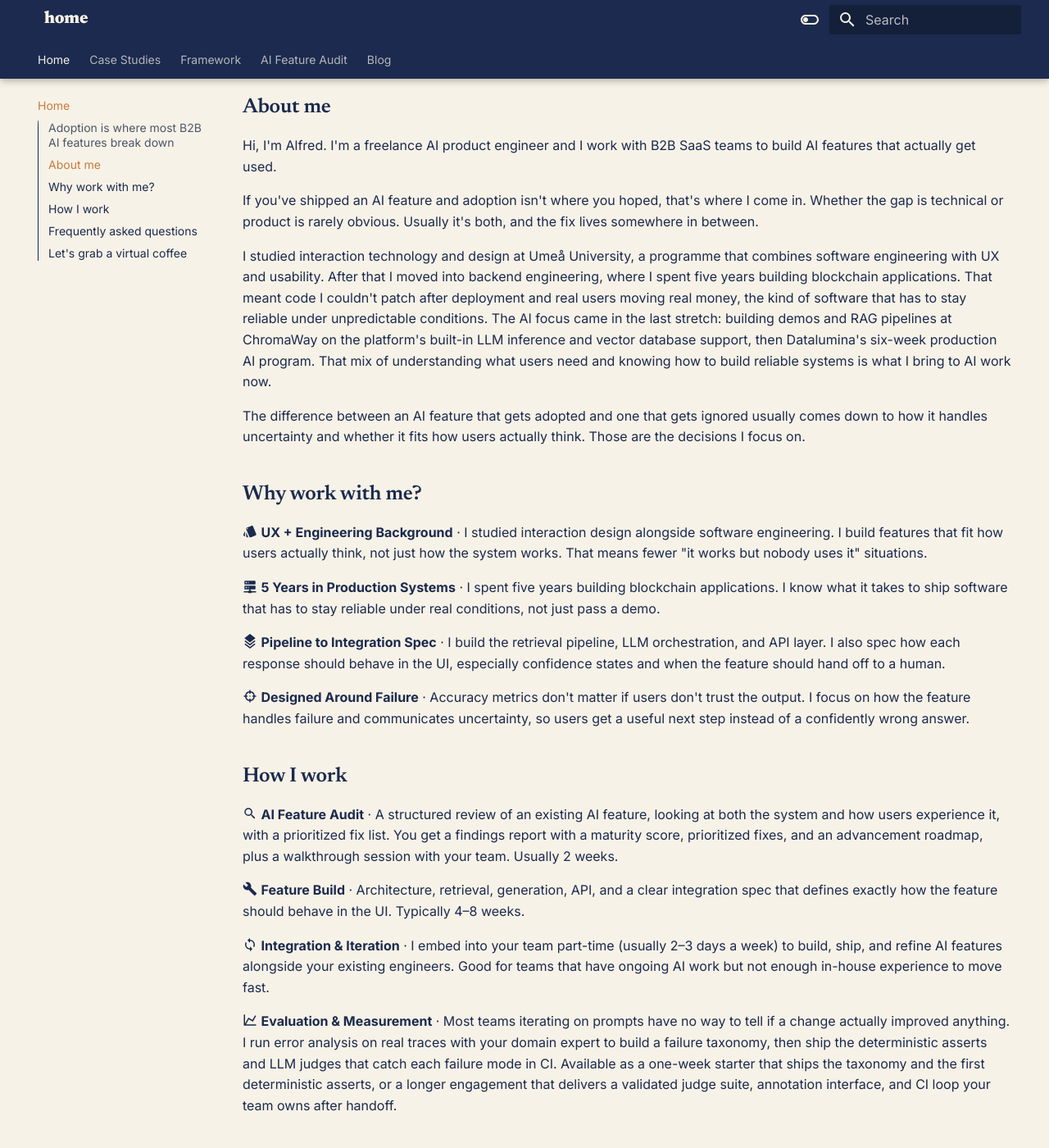
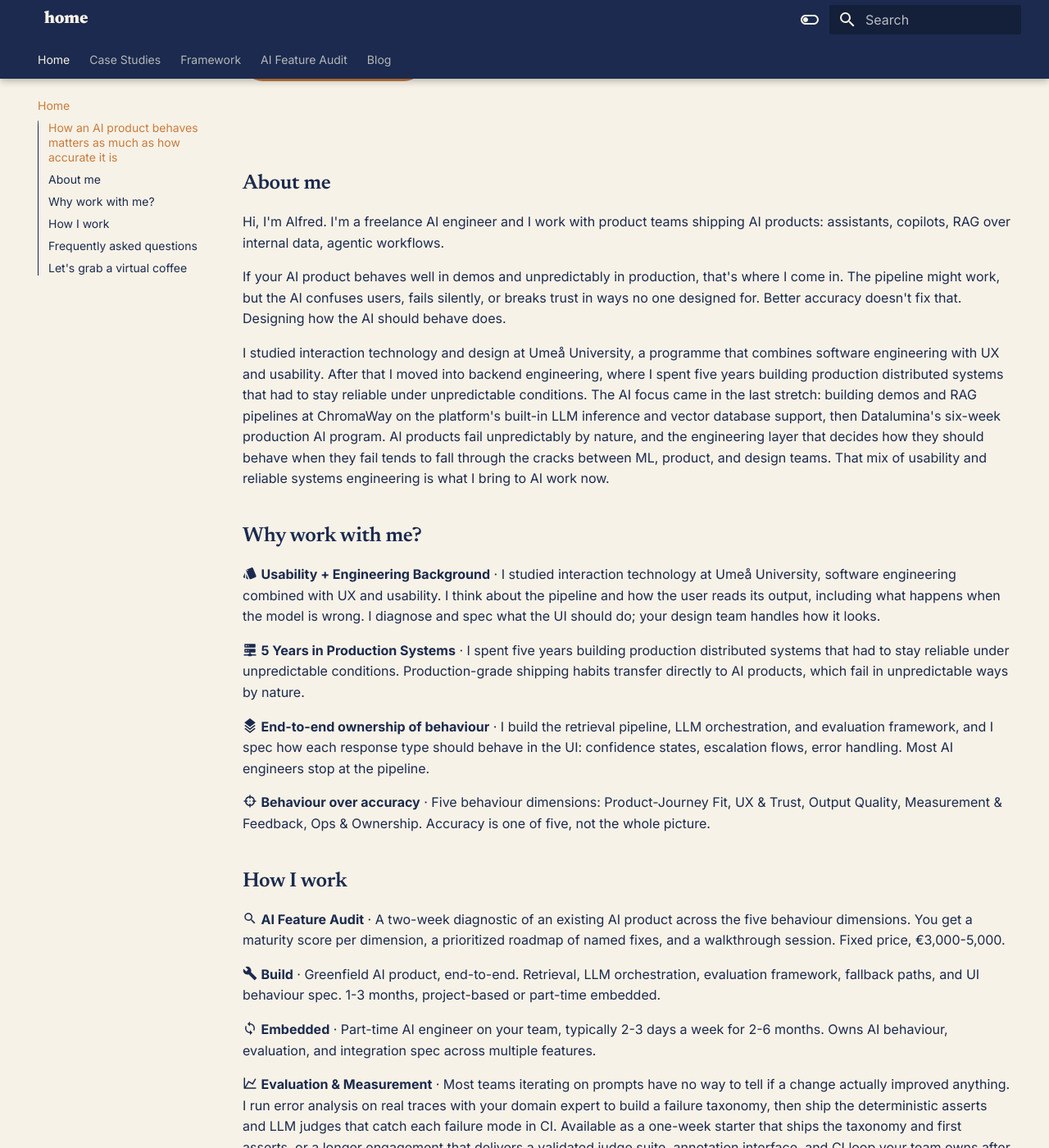
Before and after one commit to alfredpersson/personal-website, an MkDocs documentation site: the page built from docs/index.md, in a window 1280 px wide and 1400 px high, scrolled down 628 px. Shown: the whole window at 82% size. Built offline with MkDocs 1.6.1 and Material for MkDocs 9.7.7, drawn with Linux system fonts in a browser that asks for light colours; plug-ins that fetch from the network failed and are left out; some of the changed text lies outside the part shown.

Commit message:
Add new positioning and case study

```diff
--- a/docs/framework/index.md
+++ b/docs/framework/index.md
@@ -1,14 +1,14 @@
 ---
 title: AI Feature Maturity Ladder
-description: A 5-level framework for assessing user-facing AI features in B2B SaaS, scored across product fit, UX & trust, output quality, measurement, and ops.
-keywords: AI feature maturity, AI maturity model, AI adoption framework, AI UX, RAG maturity, AI product engineering
+description: A 5-level framework for assessing user-facing AI products, scored across product fit, UX & trust, output quality, measurement, and ops.
+keywords: AI feature maturity, AI maturity model, AI behaviour framework, AI evaluation, AI UX, RAG maturity, AI product engineering
 author: Alfred Persson
 canonical_url: https://www.alfredpersson.com/framework/
 ---
 
 # AI Feature Maturity Ladder
 
-A diagnostic framework for user-facing AI features in B2B SaaS, with five dimensions (Product-Journey Fit, UX & Trust, Output Quality, Measurement & Feedback, Ops & Ownership) each scored on a five-level scale. The point is to find the weakest dimension, because that's what will eventually constrain the feature even when current usage looks fine.
+A diagnostic framework for user-facing AI products, with five dimensions (Product-Journey Fit, UX & Trust, Output Quality, Measurement & Feedback, Ops & Ownership) each scored on a five-level scale. The point is to find the weakest dimension, because that's what will eventually constrain the product even when current usage looks fine.
 
 This page is the reference. The [blog post](../blog/posts/ai-feature-maturity-ladder.md) makes the argument for why the framework matters, and the [audit](../audit/index.md) is the service that applies it.
 
@@ -59,9 +59,9 @@ The synthesis is mine. The dimension cuts and the level rubric are choices, not
 
 ## When this framework applies
 
-The ladder is built for **user-facing AI features inside B2B SaaS products**, not for AI-native products or pure ML systems. The defining trait is that the AI is optional inside a product that already works without it. Users can do the underlying job through the existing non-AI path, so the feature has to earn its use rather than simply exist. In practice, early-stage maturity is usually capped by Product-Journey Fit or UX & Trust, while later-stage maturity is more often capped by Measurement & Feedback or Ops & Ownership.
+The ladder is built for **user-facing AI products**, where the AI is part of how a real user gets their job done. The framework applies whether the AI is an optional layer in a product that already worked without it (B2B SaaS adding AI to existing products) or the AI is the workflow itself (AI-native products). The same five dimensions matter; the weighting shifts. In SaaS-add-on cases, early-stage maturity is usually capped by Product-Journey Fit or UX & Trust because the feature has to earn its use against an existing non-AI path. In AI-native cases, Output Quality and UX & Trust tend to bind first, because users can't fall back to a non-AI path when the AI behaves badly.
 
-For purely internal AI tools, agentic systems with no user interface, or AI-native products where the AI *is* the workflow, some dimensions still apply but the weighting shifts.
+Not built for purely backend AI with no user-facing surface, or pure ML systems where there's no behaviour to design.
 
 ## How the audit applies it
 
--- a/docs/index.md
+++ b/docs/index.md
@@ -1,7 +1,7 @@
 ---
 title: Home
-description: Freelance AI Product Engineer helping B2B SaaS teams ship AI features that get adopted. UX + engineering background, 5 years of distributed systems experience.
-keywords: Alfred Persson, AI product engineer, freelance, SaaS AI features, RAG, LLM integration, UX engineering
+description: Freelance AI engineer building AI products with evaluation, fallback handling, and uncertainty-aware UX. Software engineering and usability background, 5 years of production systems experience.
+keywords: Alfred Persson, AI engineer, freelance, AI products, RAG, LLM orchestration, evaluation, uncertainty UX, behaviour design
 author: Alfred Persson
 canonical_url: https://www.alfredpersson.com/
 image: https://www.alfredpersson.com/assets/thumbnail-website.jpg
@@ -25,17 +25,17 @@ image: https://www.alfredpersson.com/assets/thumbnail-website.jpg
 
 <div class="text-intro-grid" markdown>
 
-# Helping SaaS teams ship AI features users actually adopt
+# I build AI products with evaluation, fallback handling, and uncertainty-aware UX
 
-### Adoption is where most B2B AI features break down { .hero-subtitle }
+### How an AI product behaves matters as much as how accurate it is { .hero-subtitle }
 
-- Your AI feature is live but adoption is flat
+- The pipeline works in demos, but production exposes behaviour no one designed for
 
-- Users try it once and don't come back
+- Users can't tell when to trust the output, or what to do when it's wrong
 
-- It's hard to tell whether the gap is technical or product
+- No one on the team owns AI behaviour end-to-end
 
-- Demos pass, but real workflows expose what's broken
+- Better accuracy alone won't fix any of it
 
 [Book Free Intro Call :material-arrow-right:](https://calendly.com/alfred-persson/intro){ .md-button .md-button--primary }
 
@@ -51,47 +51,45 @@ image: https://www.alfredpersson.com/assets/thumbnail-website.jpg
 
 ## About me
 
-Hi, I'm Alfred. I'm a freelance AI product engineer and I work with B2B SaaS teams to build AI features that actually get used.
+Hi, I'm Alfred. I'm a freelance AI engineer and I work with product teams shipping AI products: assistants, copilots, RAG over internal data, agentic workflows.
 
-If you've shipped an AI feature and adoption isn't where you hoped, that's where I come in. Whether the gap is technical or product is rarely obvious. Usually it's both, and the fix lives somewhere in between.
+If your AI product behaves well in demos and unpredictably in production, that's where I come in. The pipeline might work, but the AI confuses users, fails silently, or breaks trust in ways no one designed for. Better accuracy doesn't fix that. Designing how the AI should behave does.
 
-I studied interaction technology and design at Umeå University, a programme that combines software engineering with UX and usability. After that I moved into backend engineering, where I spent five years building blockchain applications. That meant code I couldn't patch after deployment and real users moving real money, the kind of software that has to stay reliable under unpredictable conditions. The AI focus came in the last stretch: building demos and RAG pipelines at ChromaWay on the platform's built-in LLM inference and vector database support, then Datalumina's six-week production AI program. That mix of understanding what users need and knowing how to build reliable systems is what I bring to AI work now.
-
-The difference between an AI feature that gets adopted and one that gets ignored usually comes down to how it handles uncertainty and whether it fits how users actually think. Those are the decisions I focus on.
+I studied interaction technology and design at Umeå University, a programme that combines software engineering with UX and usability. After that I moved into backend engineering, where I spent five years building production distributed systems that had to stay reliable under unpredictable conditions. The AI focus came in the last stretch: building demos and RAG pipelines at ChromaWay on the platform's built-in LLM inference and vector database support, then Datalumina's six-week production AI program. AI products fail unpredictably by nature, and the engineering layer that decides how they should behave when they fail tends to fall through the cracks between ML, product, and design teams. That mix of usability and reliable systems engineering is what I bring to AI work now.
 
 ## Why work with me?
 
-:material-palette-swatch: **UX + Engineering Background** · I studied interaction design alongside software engineering. I build features that fit how users actually think, not just how the system works. That means fewer "it works but nobody uses it" situations.
+:material-palette-swatch: **Usability + Engineering Background** · I studied interaction technology at Umeå University, software engineering combined with UX and usability. I think about the pipeline and how the user reads its output, including what happens when the model is wrong. I diagnose and spec what the UI should do; your design team handles how it looks.
 
-:material-server-network: **5 Years in Production Systems** · I spent five years building blockchain applications. I know what it takes to ship software that has to stay reliable under real conditions, not just pass a demo.
+:material-server-network: **5 Years in Production Systems** · I spent five years building production distributed systems that had to stay reliable under unpredictable conditions. Production-grade shipping habits transfer directly to AI products, which fail in unpredictable ways by nature.
 
-:material-layers-triple: **Pipeline to Integration Spec** · I build the retrieval pipeline, LLM orchestration, and API layer. I also spec how each response should behave in the UI, especially confidence states and when the feature should hand off to a human.
+:material-layers-triple: **End-to-end ownership of behaviour** · I build the retrieval pipeline, LLM orchestration, and evaluation framework, and I spec how each response type should behave in the UI: confidence states, escalation flows, error handling. Most AI engineers stop at the pipeline.
 
-:material-target: **Designed Around Failure** · Accuracy metrics don't matter if users don't trust the output. I focus on how the feature handles failure and communicates uncertainty, so users get a useful next step instead of a confidently wrong answer.
+:material-target: **Behaviour over accuracy** · Five behaviour dimensions: Product-Journey Fit, UX & Trust, Output Quality, Measurement & Feedback, Ops & Ownership. Accuracy is one of five, not the whole picture.
 
 ## How I work
 
-:material-magnify: **AI Feature Audit** · A structured review of an existing AI feature, looking at both the system and how users experience it, with a prioritized fix list. You get a findings report with a maturity score, prioritized fixes, and an advancement roadmap, plus a walkthrough session with your team. Usually 2 weeks.
+:material-magnify: **AI Feature Audit** · A two-week diagnostic of an existing AI product across the five behaviour dimensions. You get a maturity score per dimension, a prioritized roadmap of named fixes, and a walkthrough session. Fixed price, €3,000-5,000.
 
-:material-wrench: **Feature Build** · Architecture, retrieval, generation, API, and a clear integration spec that defines exactly how the feature should behave in the UI. Typically 4–8 weeks.
+:material-wrench: **Build** · Greenfield AI product, end-to-end. Retrieval, LLM orchestration, evaluation framework, fallback paths, and UI behaviour spec. 1-3 months, project-based or part-time embedded.
 
-:material-sync: **Integration & Iteration** · I embed into your team part-time (usually 2–3 days a week) to build, ship, and refine AI features alongside your existing engineers. Good for teams that have ongoing AI work but not enough in-house experience to move fast.
+:material-sync: **Embedded** · Part-time AI engineer on your team, typically 2-3 days a week for 2-6 months. Owns AI behaviour, evaluation, and integration spec across multiple features.
 
-:material-chart-line: **Evaluation & Measurement** · Most teams iterating on prompts have no way to tell if a change actually improved anything. I run error analysis on real traces with your domain expert to build a failure taxonomy, then ship the deterministic asserts and LLM judges that catch each failure mode in CI. Available as a one-week starter that ships the taxonomy and the first deterministic asserts, or a longer engagement that delivers a validated judge suite, annotation interface, and CI loop your team owns after handoff.
+:material-chart-line: **Evaluation & Measurement** · Most teams iterating on prompts have no way to tell if a change actually improved anything. I run error analysis on real traces with your domain expert to build a failure taxonomy, then ship the deterministic asserts and LLM judges that catch each failure mode in CI. Available as a one-week starter that ships the taxonomy and first asserts, or a longer engagement that delivers a validated judge suite, annotation interface, and CI loop your team owns after handoff.
 
 ## Frequently asked questions
 
 ??? note "What kind of products do you work on?"
-    B2B SaaS products with user-facing AI features. Things like support bots, AI-assisted workflows, intelligent search, document processing. The common thread is that there's an AI component that end users interact with directly, and it needs to work well enough that people actually trust and use it.
+    AI products where the AI is user-facing. Common shapes: assistants and copilots, RAG over internal data, agentic workflows, intelligent search, document processing. Common fits include B2B SaaS adding AI to existing products, AI-native startups small enough to lack a dedicated AI engineering team, ops tooling, and internal knowledge platforms. The common thread is that the AI behaviour matters to a real user, and someone needs to own how it should behave end-to-end.
 
 ??? note "What's your background?"
-    Short version: interaction design and software engineering at Umeå University, then five years building blockchain applications. The AI focus came in the last stretch, with RAG pipelines at ChromaWay and Datalumina's six-week production AI program. The mix I work from is production engineering plus user-side thinking about whether anyone actually uses the result.
+    Short version: interaction technology and design at Umeå University (software engineering combined with UX and usability), then five years building production distributed systems. The AI focus came in the last stretch, with RAG pipelines at ChromaWay and Datalumina's six-week production AI program. The mix I work from is production engineering plus user-side thinking about how the AI should behave, including when it's wrong.
 
 ??? note "Do you work as a contractor or on fixed-scope projects?"
-    Both. Part-time embedded work makes sense if you have ongoing AI work and want me iterating alongside your engineers. A fixed-scope engagement makes sense if you want a specific feature built, shipped, and handed off. We can figure out what fits during the intro call.
+    Both. Embedded work makes sense if you have ongoing AI work and want me iterating alongside your engineers. A fixed-scope engagement makes sense if you want a specific AI product built, shipped, and handed off. We figure out what fits during the intro call.
 
 ??? note "What does a typical engagement look like?"
-    Depends on the scope. A feature audit takes 2 weeks. A new AI feature build is typically 4–8 weeks from architecture to deployment. Ongoing integration work is usually 2–3 days per week. We start with a free intro call to scope the work and make sure it's a good fit.
+    Depends on scope. An audit takes 2 weeks. A Build is 1-3 months from architecture to deployment. Embedded work is 2-3 days per week over 2-6 months. We start with a free intro call to scope the work and make sure it's a good fit.
 
 ??? note "What's your tech stack?"
     Python, FastAPI, OpenAI, Claude, LangChain/pydantic-ai, ChromaDB, Pinecone, pgvector, sentence-transformers, PostgreSQL, and Docker.
--- a/mkdocs.yml
+++ b/mkdocs.yml
@@ -1,5 +1,5 @@
 site_name: Alfred Persson
-site_description: Freelance AI Product Engineer — Helping SaaS teams ship AI features users actually adopt
+site_description: Freelance AI engineer building AI products with evaluation, fallback handling, and uncertainty-aware UX.
 site_url: https://www.alfredpersson.com
 
 nav:
```
Also changed, not shown: other parts of docs/index.md (+2 -2 lines), docs/audit/index.md (+11 -11 lines), docs/case-studies/index.md (+7 -1 lines), docs/case-studies/integrated-vs-chat-demo.md (added, +157 -0 lines).
